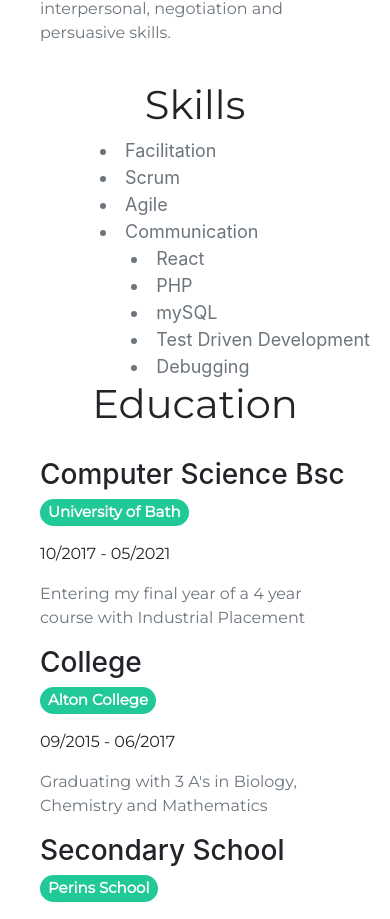
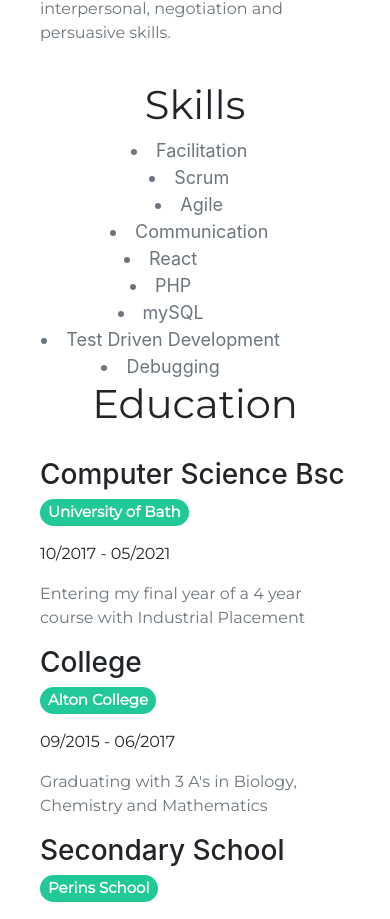
Before and after one commit to jakeshepherd/jakeshepherd.github.io, a React (Create React App) app: page /#/cv in a window 390 px wide. Shown: the part 1011-1930 px from the top of the page. Built offline with nearby package versions, Linux system fonts and the light colour scheme.

Commit message:
Mobile friendly skills

```diff
--- a/src/CSS/cv-skills.css
+++ b/src/CSS/cv-skills.css
@@ -20,3 +20,17 @@ li {
     display:inline-block;
     float: right;
 }
+
+@media only screen and (max-width: 540px) {
+    .left-soft {
+        margin-left: 90px;
+        text-align: center;
+        float: left;
+    }
+
+    .right-hard {
+        margin-right: 90px;
+        text-align: center;
+        float: right;
+    }
+}
```
